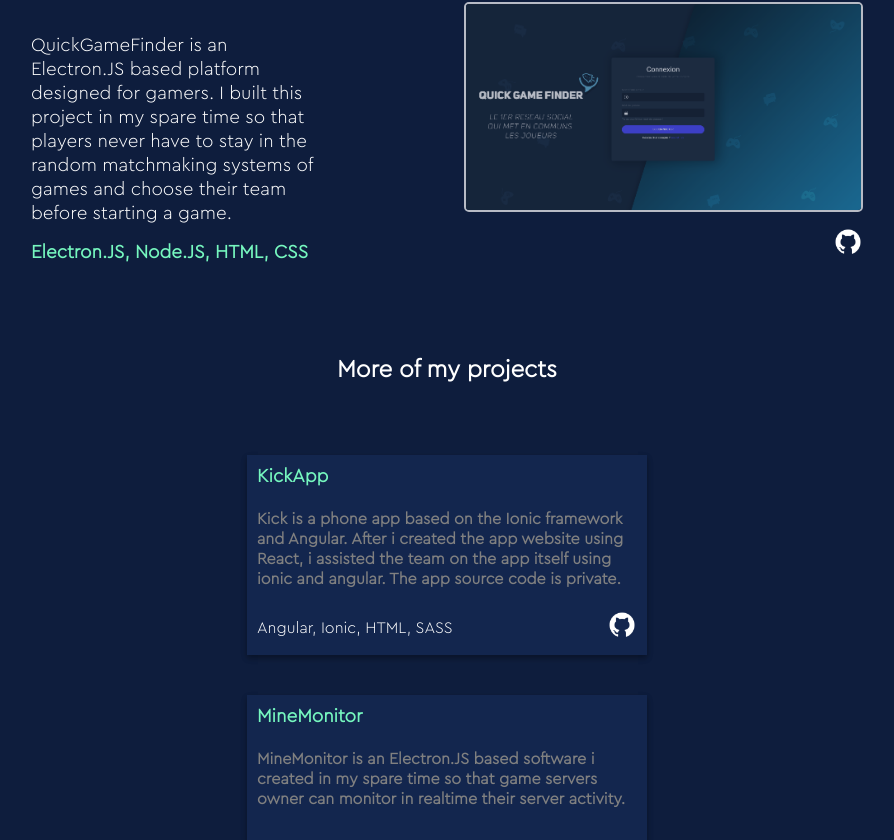
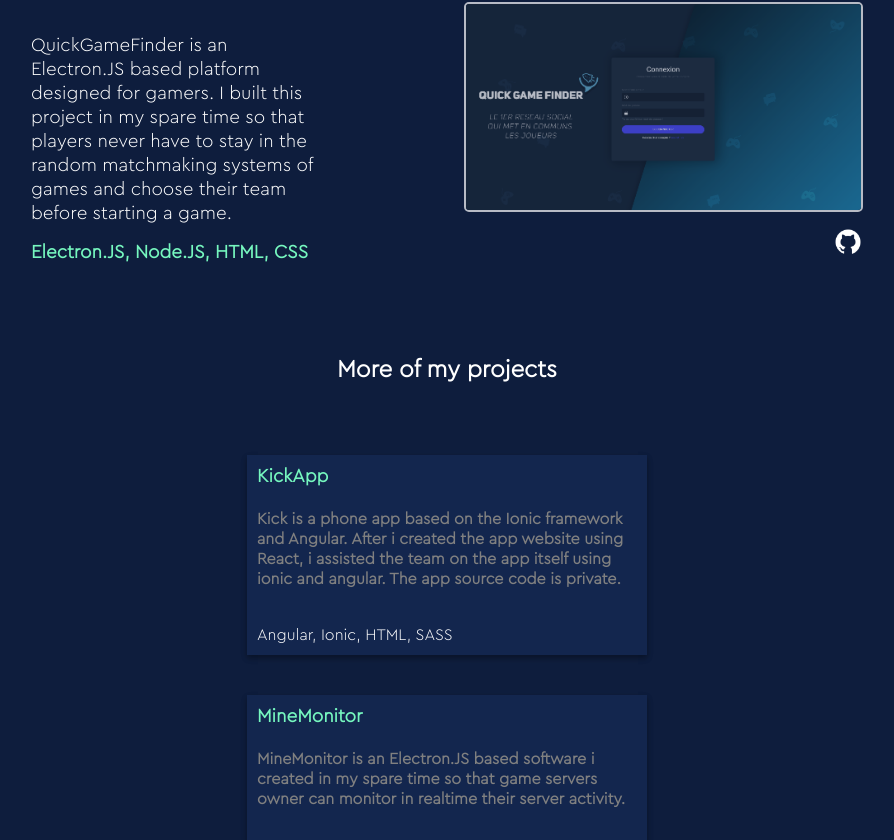
Before and after one commit to nextrie/Portfolio-React, a React (Create React App) app: page / in a window 1280 px wide. Shown: the part 2597-3437 px from the top of the page, without its empty margins (193-1087 px from the left). Built offline with nearby package versions, Linux system fonts and the light colour scheme.

Commit message:
Clickable ajustement

```diff
--- a/src/Components/Projects/Project/Project.js
+++ b/src/Components/Projects/Project/Project.js
@@ -48,7 +48,7 @@
                     </h3>
                 </div>
                 <div className="projectInteractive">
-                    <a target="_blank" className="projectBannerContainer" href={this.props.website}>
+                    <a target="_blank" className="projectBannerContainer" href={this.props.website ? this.props.website : this.props.github}>
                         <img className="projectBanner" src={this.props.img} alt="projectImg" />
                     </a>
                     <div className="projectInteractions">
--- a/src/Components/Projects/Projects.js
+++ b/src/Components/Projects/Projects.js
@@ -55,7 +55,6 @@
                         title="KickApp"
                         description="Kick is a phone app based on the Ionic framework and Angular. After i created the app website using React, i assisted the team on the app itself using ionic and angular. The app source code is private."
                         tags={["Angular,", "Ionic,", "HTML,", "SASS"]}
-                        github={"https://github.com/nextrie/mine_monitor"}
                     />
                     <Card_Project
                         title="MineMonitor"
```
